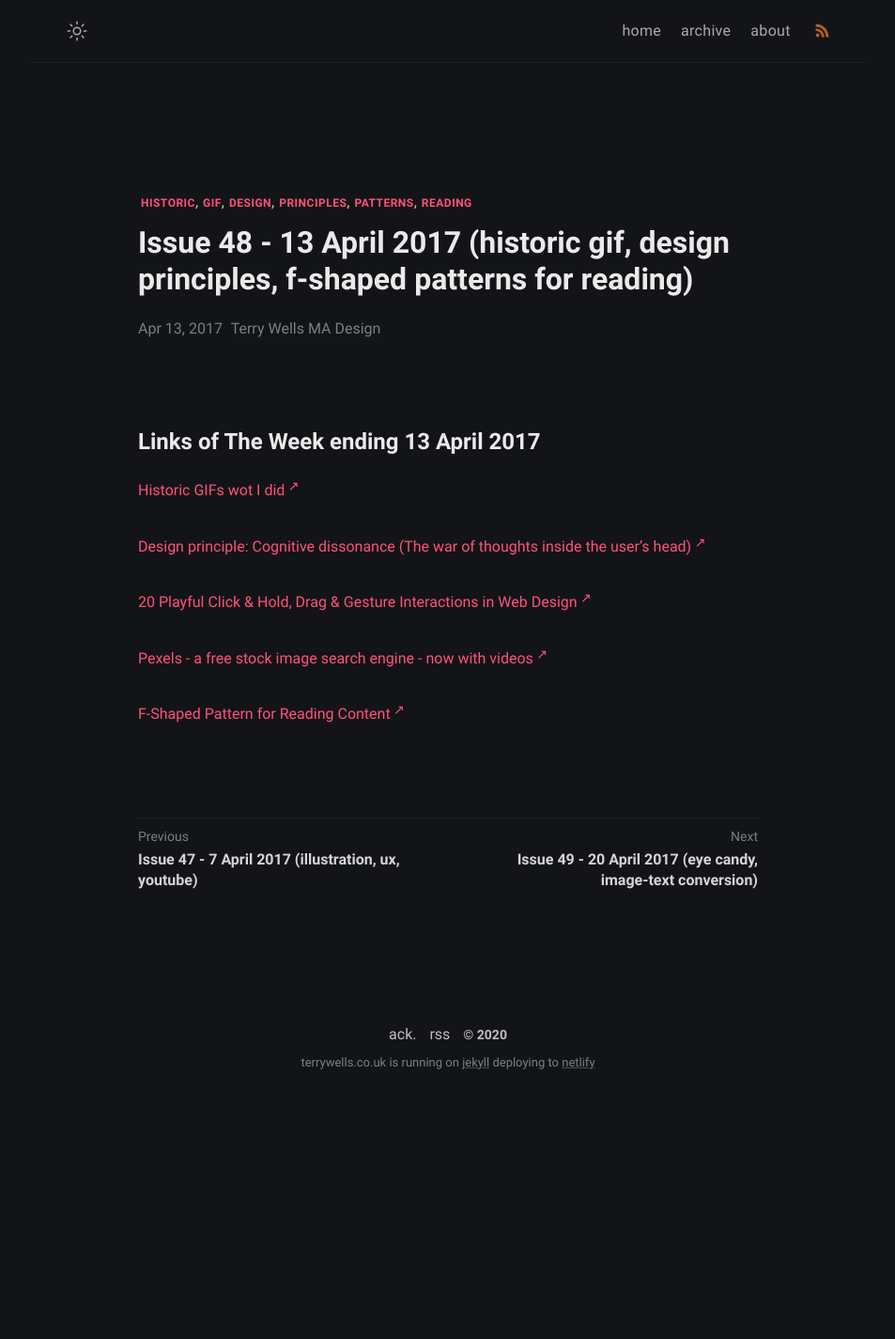
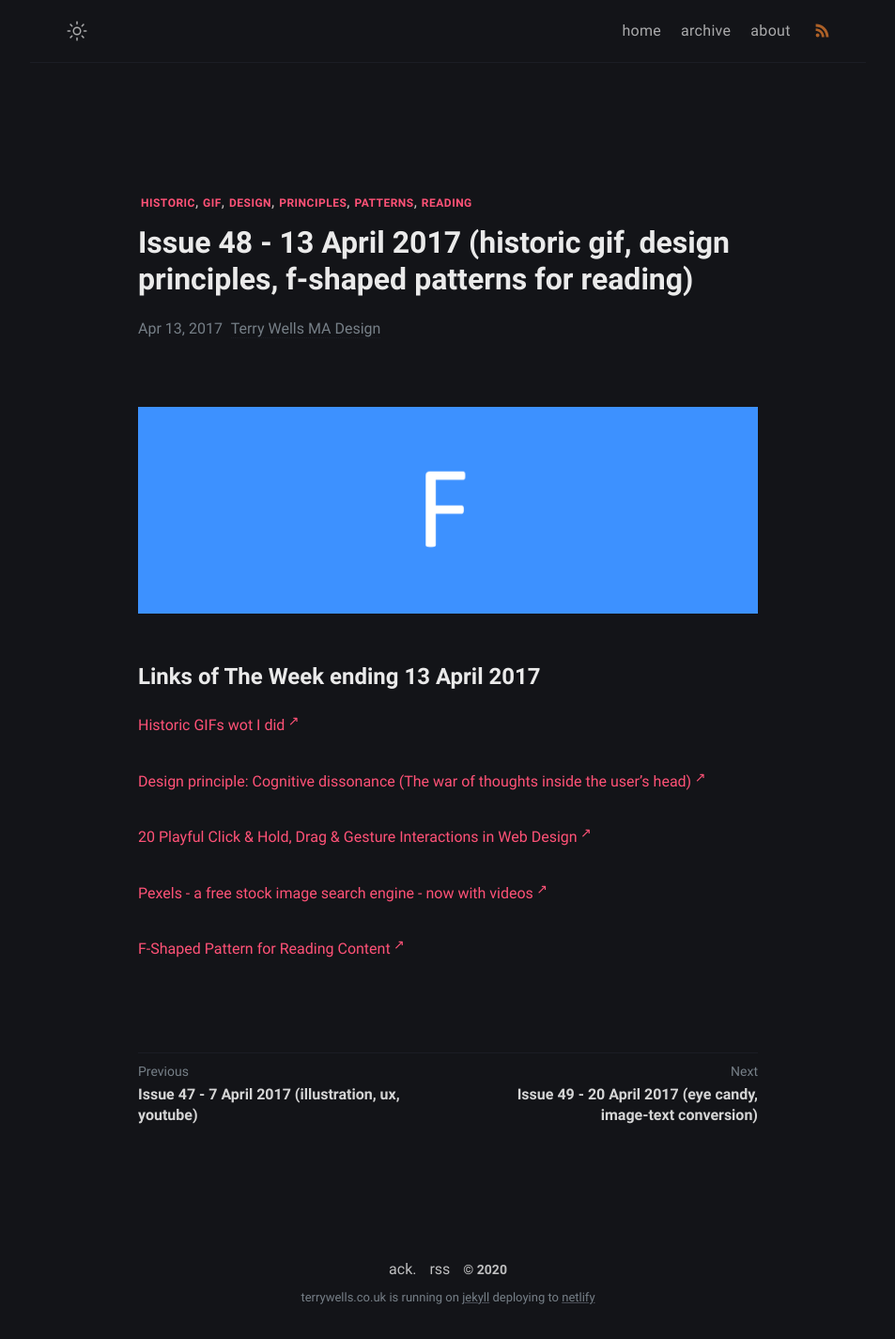
Before and after one commit to wristtattoo/jekyll-klise, a Jekyll site: the page built from _posts/2020-11-03-issue-48-13-april-2017-historic-gif-design-principles-f-shaped-patterns-for-reading.md, in a window 1280 px wide. Shown: the whole page at 94% size, without its empty margins (163-1116 px from the left). Built offline with Jekyll 4.4.1, drawn with Linux system fonts in a browser that asks for light colours; a script that is not in the unit is left out; before the commit the page ends 1175 px from its top, so only the background shows below that.

Commit message:
Update Links of The Week “2020-11-03-issue-48-13-april-2017-historic-gif-design-principles-f-shaped-patterns-for-reading”

```diff
--- a/_posts/2020-11-03-issue-48-13-april-2017-historic-gif-design-principles-f-shaped-patterns-for-reading.md
+++ b/_posts/2020-11-03-issue-48-13-april-2017-historic-gif-design-principles-f-shaped-patterns-for-reading.md
@@ -5,6 +5,8 @@ title: Issue 48 - 13 April 2017 (historic gif, design principles, f-shaped
 tags: historic gif design principles patterns reading
 date: 2017-04-13T11:09:38.875Z
 ---
+![Historic GIFs wot I did](/assets/uploads/issue-48.png "Historic GIFs wot I did")
+
 # Links of The Week ending 13 April 2017
 
 <a href="https://artplusmarketing.com/historic-gifs-wot-i-did-d3e2c3afe71" target="_blank">Historic GIFs wot I did</a>
```
Also changed, not shown: assets/uploads/issue-48.png (added).
